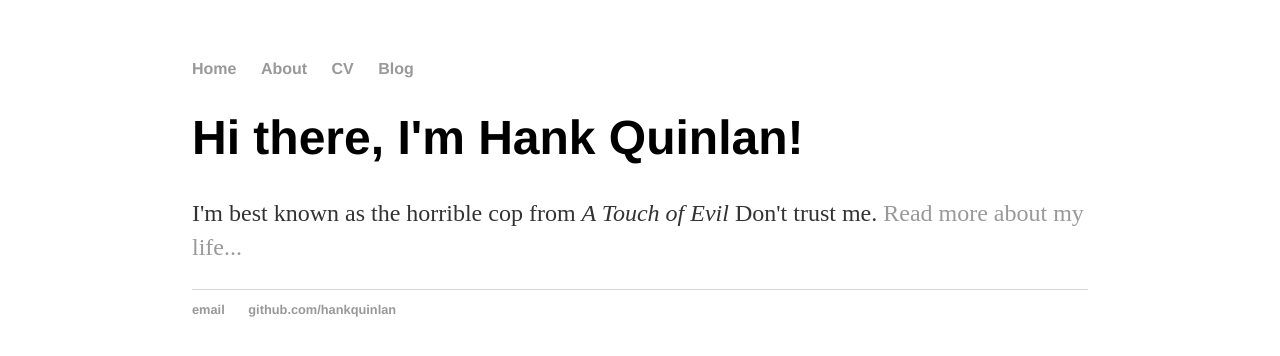
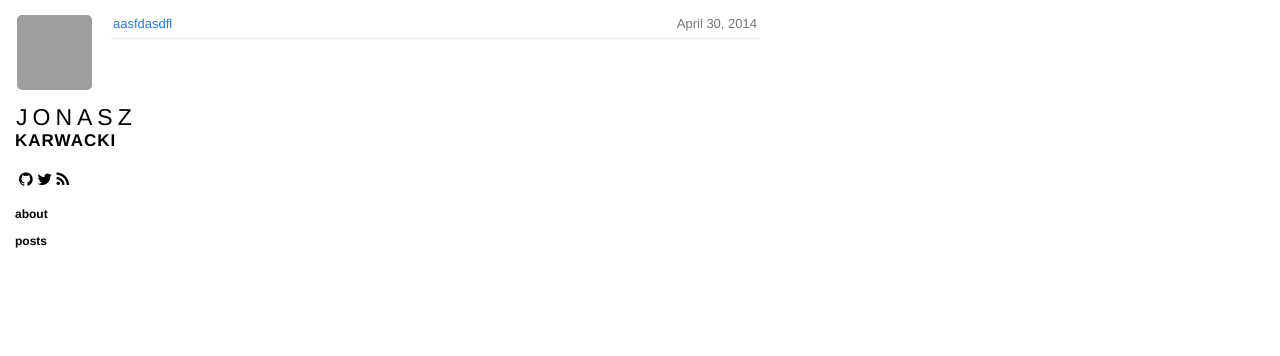
Before and after one commit to escofresco/escofresco.github.io, a Jekyll site: the page built from index.html, in a window 1280 px wide. Shown: the top 356 px of the page. Built offline with Jekyll 4.4.1, drawn with Linux system fonts in a browser that asks for light colours; nearby versions of some CDN libraries; grey boxes are pictures that could not be loaded.

Commit message:
Initial with zach holman theme

```diff
--- a/_config.yml
+++ b/_config.yml
@@ -1,5 +1,8 @@
 name: Jonasz Karwacki
 markdown: kramdown
 permalink: /blog/:year/:month/:day/:title
+gems:
+  - jekyll-sitemap
 
-theme: jekyll-theme-minimal
+url: https://jonasz.me
+description: Amazing. Just amazing.
--- /dev/null
+++ b/_includes/head.html
@@ -0,0 +1,25 @@
+<head>
+  <meta charset="utf-8">
+  <title>
+    {% if page.title %}
+      {{ page.title }} &ndash;
+    {% endif %}
+    {{ site.name }}
+  </title>
+
+  <meta name="author" content="{{ site.name }}" />
+  <meta name="description" content="{{ site.description }}" />
+  <meta name="viewport" content="width=device-width, initial-scale=1, maximum-scale=1">
+
+  <link rel="alternate" type="application/rss+xml" href="/atom.xml" />
+
+  <link href="//netdna.bootstrapcdn.com/font-awesome/4.0.3/css/font-awesome.css" rel="stylesheet" />
+  <link rel="stylesheet" href="{{ site.url }}/css/base.css" type="text/css" media="screen, projection" />
+  <link rel="stylesheet" href="{{ site.url }}/css/pygments.css" type="text/css" />
+  <link media="only screen and (max-device-width: 480px)" href="{{ site.github.url }}/css/mobile.css" type="text/css" rel="stylesheet" />
+  <link media="only screen and (device-width: 768px)" href="{{ site.github.url }}/css/mobile.css" type="text/css" rel="stylesheet" />
+  <link href='//fonts.googleapis.com/css?family=Yanone+Kaffeesatz' rel='stylesheet' type='text/css'>
+  <link rel="apple-touch-icon" href="{{ site.github.url }}/apple-touch-icon.jpg" />
+
+  <script type="text/javascript" src="{{ site.github.url }}/js/application.js"></script>
+</head>
--- /dev/null
+++ b/_includes/sidebar.html
@@ -0,0 +1,25 @@
+<section class="sidebar">
+  <a href="/" aria-label="Avatar">
+    <img src="{{ site.github.owner_gravatar_url }}?s=150" height="75" width="75" class="avatar" />
+  </a>
+
+  <section class="name">
+    <a href="/">
+      <span id="fname">{{ site.name|split:' '|first }}</span>
+      <span id="lname">{{ site.name|split:' '|last }}</span>
+    </a>
+  </section>
+
+  <section class="meta">
+    <a href="{{ site.github.owner_url }}" target="_blank" title="Follow me on GitHub" aria-label="Follow me on GitHub"><i class="fa fa-github"></i></a>
+    <a href="https://twitter.com/{{ site.twitter }}" target="_blank" title="Follow me on Twitter" aria-label="Follow me on Twitter"><i class="fa fa-twitter"></i></a>
+    <a href="/atom.xml" title="Atom RSS feed" aria-label="Atom RSS feed"><i class="fa fa-rss"></i></a>
+  </section>
+
+  <section class="sections">
+    <ul>
+      <li><a href="/about.html">about</a></li>
+      <li><a href="/">posts</a></li>
+    </ul>
+  </section>
+</section>
--- /dev/null
+++ b/_layouts/layout.html
@@ -0,0 +1,9 @@
+<!DOCTYPE html>
+<html xmlns="http://www.w3.org/1999/xhtml" xml:lang="en" lang="en-us">
+{% include head.html %}
+<body>
+  {% include sidebar.html %}
+  {{ content }}
+</body>
+
+</html>
--- /dev/null
+++ b/css/base.scss
@@ -0,0 +1,239 @@
+---
+#
+---
+@charset "UTF-8";
+
+body {
+  font-family: "Palatino Linotype", "Book Antiqua", Palatino, serif;
+  margin: 0;
+  -webkit-font-smoothing: antialiased;
+}
+
+a {
+  color: #227ce8;
+}
+
+.sidebar {
+  position: fixed;
+  left: 15px;
+  top: 15px;
+  width: 80px;
+  font-family: Helvetica, sans-serif;
+  a {
+    text-decoration: none;
+  }
+  img {
+    padding: 0 3px;
+    border: 0;
+  }
+  .avatar {
+    padding: 0;
+    margin-left: 2px;
+    border-radius: 5px;
+  }
+  .name {
+    text-transform: uppercase;
+    margin: 10px 0 20px 0;
+    #fname {
+      padding-left: 1px;
+      font-size: 23px;
+      letter-spacing: 5px;
+      color: black;
+    }
+    #lname {
+      font-size: 17px;
+      font-weight: bold;
+      letter-spacing: 1px;
+      color: black;
+    }
+  }
+  .meta {
+    a {
+      margin-left: 0px;
+      color: black;
+      &:hover {
+        color: #227ce8;
+      }
+    }
+    margin-left: 4px;
+    .icon {
+      margin-right: 6px;
+    }
+  }
+  .sections {
+    margin: 15px 0 0 0;
+    a {
+      padding: 3px 0;
+      color: black;
+      font-weight: bold;
+      font-size: 12px;
+      display: block;
+      &:hover {
+        color: #227ce8;
+      }
+    }
+    ul {
+      margin: 0;
+      padding: 0;
+    }
+    li {
+      list-style: none;
+      margin-bottom: 7px;
+    }
+  }
+}
+
+.content {
+  max-width: 650px;
+  margin-left: 110px;
+  margin-right: 20px;
+  margin-bottom: 50px;
+  h1, h2, h3, h4 {
+    color: #333;
+    font-family: "Yanone Kaffeesatz", Helvetica, sans-serif;
+    font-weight: 400;
+    a {
+      color: #111;
+      text-decoration: none;
+    }
+  }
+  h1 {
+    font-size: 36px;
+    margin: 18px 0 5px 0;
+  }
+  h2 {
+    font-size: 30px;
+    margin-bottom: 15px;
+  }
+  h3 {
+    color: #777;
+    font-size: 25px;
+    padding-bottom: 5px;
+    margin-bottom: 10px;
+  }
+  p {
+    font-size: 16px;
+    margin-top: 0;
+    margin-bottom: 1.2em;
+    line-height: 1.7em;
+    code {
+      font-size: 12px;
+      background-color: #eeeeee;
+      border: 1px solid #777777;
+      border-radius: 3px;
+      padding: 2px 3px;
+    }
+  }
+  img {
+    padding: 3px;
+    border: 1px solid #eeeeee;
+    max-width: 100%;
+  }
+  hr {
+    border: 0;
+    height: 6px;
+    background-image: url("/images/hr.png");
+    background-repeat: repeat-x;
+    margin: 2em 3em;
+  }
+  li {
+    margin-bottom: 10px;
+    line-height: 1.4em;
+  }
+  blockquote {
+    font-style: italic;
+    font-size: 14px;
+    padding: .25em 1em;
+    margin: 1em 1em 0 1em;
+    color: #444;
+    cite {
+      &:before {
+        content: '— ';
+      }
+      display: block;
+      margin-top: .5em;
+      text-align: right;
+      color: #111;
+      font-style: normal;
+    }
+  }
+  .byline {
+    margin-bottom: 17px;
+    font-family: "Yanone Kaffeesatz", Helvetica, sans-serif;
+    padding-left: 0px;
+    font-size: 17px;
+    color: #777;
+  }
+  .aside {
+    background-color: #eeeeee;
+    padding: 14px;
+    font-size: 14px;
+    margin: 5px 0 15px 0;
+    font-family: Helvetica, sans-serif;
+    line-height: 1.6em;
+  }
+  .listing {
+    margin: 10px 0 0 0;
+    padding: 0;
+    font-family: Helvetica, sans-serif;
+    ul {
+      margin: 0;
+      padding: 0;
+    }
+    li {
+      font-size: 13px;
+      list-style: none;
+      padding: 5px 3px;
+      margin: 0;
+      color: #777777;
+      border-bottom: 1px solid #eee;
+      span {
+        float: right;
+      }
+    }
+    a {
+      text-decoration: none;
+      &:hover {
+        text-decoration: underline;
+      }
+    }
+  }
+  .meta {
+    margin: 30px 0;
+    padding: 10px 0;
+    font-family: Helvetica, sans-serif;
+    p {
+      line-height: 1.4;
+      font-size: 14px;
+      margin-top: 0px;
+    }
+    img {
+      position: relative;
+      float: left;
+      margin-top: 0px;
+      margin-right: 10px;
+      margin-left: -60px;
+      border-radius: 4px;
+    }
+    .copy {
+      padding-left: 60px;
+    }
+    iframe {
+      padding-left: 5px;
+    }
+  }
+  .talk-design .color {
+    div {
+      float: left;
+      margin-right: 10px;
+      padding: 5px 15px;
+      border: 1px solid #000;
+      font-family: Helvetica, sans-serif;
+      font-size: 12px;
+      font-weight: bold;
+    }
+    .white {
+      color: #fff;
+    }
+  }
+}
--- /dev/null
+++ b/css/mobile.scss
@@ -0,0 +1,44 @@
+---
+#
+---
+.sidebar {
+  position: inherit;
+  width: inherit;
+  margin: 0;
+  padding: 25px;
+  img {
+    display: none;
+  }
+  .name {
+    display: inline;
+    #fname, #lname {
+      font-size: 25px;
+    }
+  }
+  .meta {
+    display: none;
+  }
+  ul {
+    padding: 25px;
+  }
+  li {
+    display: inline;
+  }
+  .sections {
+    margin: 0;
+    a {
+      font-size: 16px;
+      margin: 0 20px 0 0;
+      padding: 5px 10px;
+    }
+  }
+}
+
+.content {
+  margin: 0;
+  padding: 5px 25px;
+  width: inherit;
+  h1 {
+    margin: 0 0 5px 0;
+  }
+}
--- /dev/null
+++ b/css/pygments.css
@@ -0,0 +1,77 @@
+.highlight {
+  margin: 0;
+  background-color: #eee;
+  font-size: 12px;
+  padding: 0px 15px;
+  -webkit-border-radius: 10px;
+  -moz-border-radius: 10px;
+  overflow: hidden;
+  text-shadow: none;
+  color: #111;
+}
+.hightlight code{
+  float: left;
+}
+.highlight:hover {
+  overflow: auto;
+}
+.highlight .hll { background-color: #ffffcc }
+.highlight .c { color: #888888 } /* Comment */
+.highlight .err { color: #a61717; background-color: #e3d2d2 } /* Error */
+.highlight .k { color: #008800; font-weight: bold } /* Keyword */
+.highlight .cm { color: #888888 } /* Comment.Multiline */
+.highlight .cp { color: #cc0000; font-weight: bold } /* Comment.Preproc */
+.highlight .c1 { color: #888888 } /* Comment.Single */
+.highlight .cs { color: #cc0000; font-weight: bold; background-color: #fff0f0 } /* Comment.Special */
+.highlight .gd { color: #000000; background-color: #ffdddd } /* Generic.Deleted */
+.highlight .ge { font-style: italic } /* Generic.Emph */
+.highlight .gr { color: #aa0000 } /* Generic.Error */
+.highlight .gh { color: #303030 } /* Generic.Heading */
+.highlight .gi { color: #000000; background-color: #ddffdd } /* Generic.Inserted */
+.highlight .go { color: #888888 } /* Generic.Output */
+.highlight .gp { color: #555555 } /* Generic.Prompt */
+.highlight .gs { font-weight: bold } /* Generic.Strong */
+.highlight .gu { color: #606060 } /* Generic.Subheading */
+.highlight .gt { color: #aa0000 } /* Generic.Traceback */
+.highlight .kc { color: #008800; font-weight: bold } /* Keyword.Constant */
+.highlight .kd { color: #008800; font-weight: bold } /* Keyword.Declaration */
+.highlight .kn { color: #008800; font-weight: bold } /* Keyword.Namespace */
+.highlight .kp { color: #008800 } /* Keyword.Pseudo */
+.highlight .kr { color: #008800; font-weight: bold } /* Keyword.Reserved */
+.highlight .kt { color: #888888; font-weight: bold } /* Keyword.Type */
+.highlight .m { color: #0000DD; font-weight: bold } /* Literal.Number */
+.highlight .s { color: #dd2200; background-color: #fff0f0 } /* Literal.String */
+.highlight .na { color: #336699 } /* Name.Attribute */
+.highlight .nb { color: #003388 } /* Name.Builtin */
+.highlight .nc { color: #bb0066; font-weight: bold } /* Name.Class */
+.highlight .no { color: #003366; font-weight: bold } /* Name.Constant */
+.highlight .nd { color: #555555 } /* Name.Decorator */
+.highlight .ne { color: #bb0066; font-weight: bold } /* Name.Exception */
+.highlight .nf { color: #0066bb; font-weight: bold } /* Name.Function */
+.highlight .nl { color: #336699; font-style: italic } /* Name.Label */
+.highlight .nn { color: #bb0066; font-weight: bold } /* Name.Namespace */
+.highlight .py { color: #336699; font-weight: bold } /* Name.Property */
+.highlight .nt { color: #bb0066; font-weight: bold } /* Name.Tag */
+.highlight .nv { color: #336699 } /* Name.Variable */
+.highlight .ow { color: #008800 } /* Operator.Word */
+.highlight .w { color: #bbbbbb } /* Text.Whitespace */
+.highlight .mf { color: #0000DD; font-weight: bold } /* Literal.Number.Float */
+.highlight .mh { color: #0000DD; font-weight: bold } /* Literal.Number.Hex */
+.highlight .mi { color: #0000DD; font-weight: bold } /* Literal.Number.Integer */
+.highlight .mo { color: #0000DD; font-weight: bold } /* Literal.Number.Oct */
+.highlight .sb { color: #dd2200; background-color: #fff0f0 } /* Literal.String.Backtick */
+.highlight .sc { color: #dd2200; background-color: #fff0f0 } /* Literal.String.Char */
+.highlight .sd { color: #dd2200; background-color: #fff0f0 } /* Literal.String.Doc */
+.highlight .s2 { color: #dd2200; background-color: #fff0f0 } /* Literal.String.Double */
+.highlight .se { color: #0044dd; background-color: #fff0f0 } /* Literal.String.Escape */
+.highlight .sh { color: #dd2200; background-color: #fff0f0 } /* Literal.String.Heredoc */
+.highlight .si { color: #3333bb; background-color: #fff0f0 } /* Literal.String.Interpol */
+.highlight .sx { color: #22bb22; background-color: #f0fff0 } /* Literal.String.Other */
+.highlight .sr { color: #008800; background-color: #fff0ff } /* Literal.String.Regex */
+.highlight .s1 { color: #dd2200; background-color: #fff0f0 } /* Literal.String.Single */
+.highlight .ss { color: #aa6600; background-color: #fff0f0 } /* Literal.String.Symbol */
+.highlight .bp { color: #003388 } /* Name.Builtin.Pseudo */
+.highlight .vc { color: #336699 } /* Name.Variable.Class */
+.highlight .vg { color: #dd7700 } /* Name.Variable.Global */
+.highlight .vi { color: #3333bb } /* Name.Variable.Instance */
+.highlight .il { color: #0000DD; font-weight: bold } /* Literal.Number.Integer.Long */
--- a/index.html
+++ b/index.html
@@ -1,8 +1,16 @@
 ---
-layout: default
-title: Jonasz Karwacki
+layout: layout
+title: "Posts"
 ---
-<div class="blurb">
-	<h1>Hi there, I'm Hank Quinlan!</h1>
-	<p>I'm best known as the horrible cop from <em>A Touch of Evil</em> Don't trust me. <a href="/about">Read more about my life...</a></p>
-</div><!-- /.blurb -->
+
+<section class="content">
+  <ul class="listing">
+    {% for post in site.posts %}
+      {% unless post.draft %}
+      <li>
+        <span>{{ post.date | date: "%B %e, %Y" }}</span> <a href="{{ post.url }}">{{ post.title }}</a>
+      </li>
+      {% endunless %}
+    {% endfor %}
+  </ul>
+</section>
--- /dev/null
+++ b/js/application.js
@@ -0,0 +1 @@
+// Your JavaScript
```
Also changed, not shown: 404.html (added, +10 -0 lines), _layouts/post.html (+31 -5 lines), atom.xml (added, +28 -0 lines), apple-touch-icon.jpg (added), favicon.ico (added), images/hr.png (added), 3 other files.
